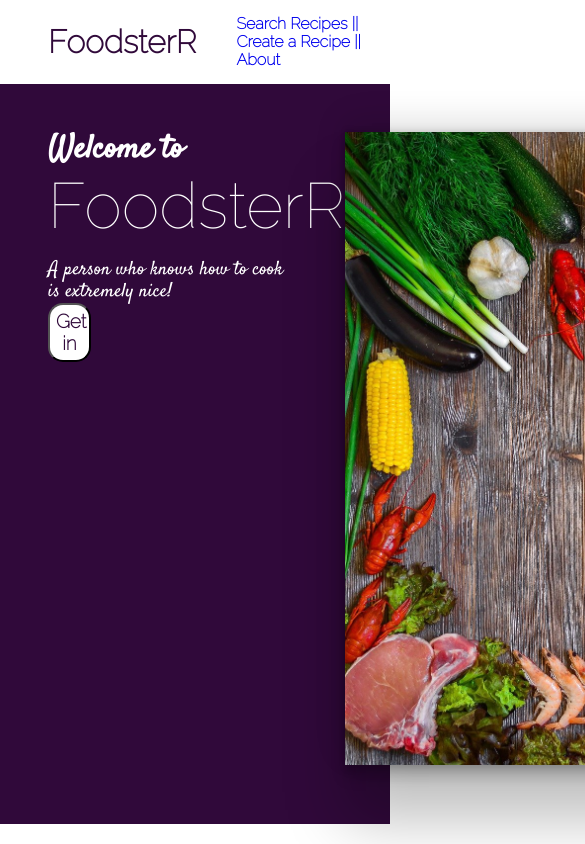
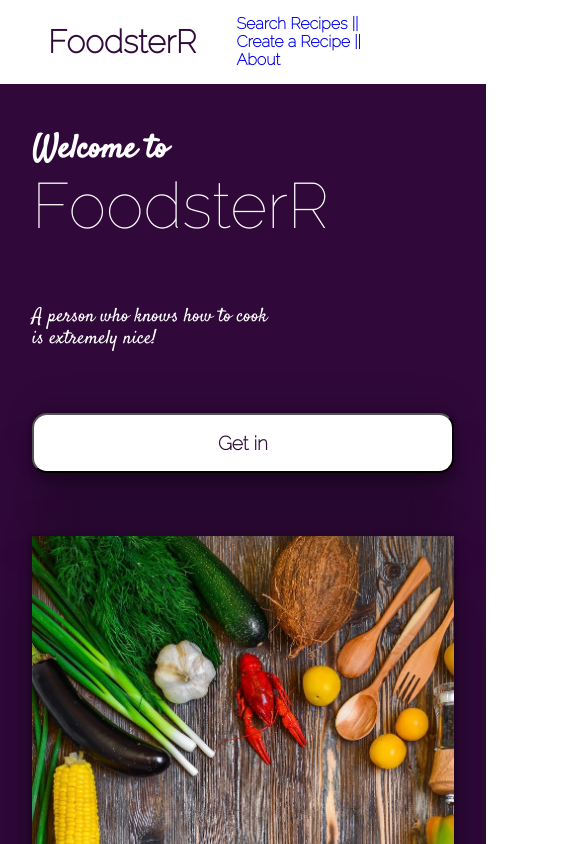
Before and after one commit to wellnahuel/PI.Food.PT07, a React (Create React App) app in the folder client/: page / in a window 390 px wide. Shown: the top 844 px of the page, 585 px wide, since content can reach past the window. Built offline with nearby package versions, Linux system fonts and the light colour scheme.

Commit message:
landing responsive

```diff
--- a/client/src/components/Landing/Landing.css
+++ b/client/src/components/Landing/Landing.css
@@ -3,7 +3,7 @@
 .background-container {
 	display: flex;
 	background-color: #30093a;
-	height: 80vh;
+	height: 100vh;
 	justify-content: space-evenly;
 	padding: 3rem 3rem 1rem 3rem;
 }
@@ -28,7 +28,7 @@
 
 .phrase {
 	font-family: 'Satisfy', cursive;
-	margin-top: 1rem;
+	padding: 15% 0 15% 0
 }
 
 .phrase p {
@@ -47,8 +47,11 @@
 	cursor: pointer;
 	color: #30093a;
 	font-size: 1.2em;
-	width: 11vw;
+	width: 100%;
 	height: 7vh;
+	box-shadow: rgba(0, 0, 0, 0.25) 0px 54px 55px,
+		rgba(0, 0, 0, 0.12) 0px -12px 30px, rgba(0, 0, 0, 0.12) 0px 4px 6px,
+		rgba(0, 0, 0, 0.17) 0px 12px 13px, rgba(0, 0, 0, 0.09) 0px -3px 5px;
 }
 
 .landing-image img {
@@ -57,3 +60,27 @@
 		rgba(0, 0, 0, 0.12) 0px -12px 30px, rgba(0, 0, 0, 0.12) 0px 4px 6px,
 		rgba(0, 0, 0, 0.17) 0px 12px 13px, rgba(0, 0, 0, 0.09) 0px -3px 5px;
 }
+
+@media screen and (max-width: 700px) {
+	.background-container {
+		display: grid;
+		justify-content: center;
+		align-items: center;
+		width: 100%;
+		height: 100%;
+	}
+
+	.button-get-in {
+		width: 100%;
+		min-width: 200px;
+		text-align: center;
+
+	}
+
+	.info-and-button {
+		padding-bottom: 15%;
+	}
+
+
+
+}
```
